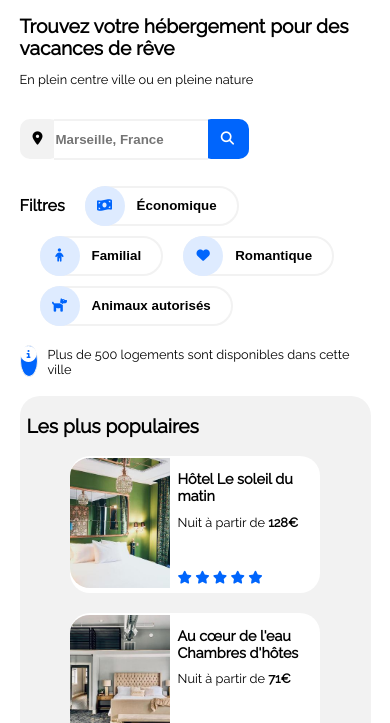
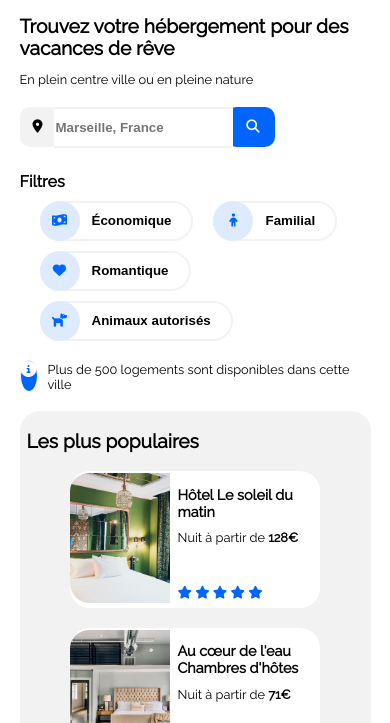
Before and after one commit to Ericwebdev10/ericgautier_2_07012020, a plain HTML site: page index.html in a window 390 px wide. Shown: the part 102-825 px from the top of the page. Drawn offline with Linux system fonts and the light colour scheme.

Commit message:
Fix filters on left side (in resp.)

```diff
--- a/index.css
+++ b/index.css
@@ -130,6 +130,12 @@ header p
     font-size: 0.8em;
 }
 
+#header_search_form
+{
+    margin-top: 20px; /*replace <br> to keep margin with text above*/
+    height: 45px; /* replace <br> to move block filters from left to bottom*/
+}
+
 #search_map_icon
 {
     background-color: #f2f2f2;
@@ -158,7 +164,7 @@ header p
     border-left: none;
     margin-left: -6px;
     float: left;
-    width: 11%;
+    width: 20%;
     min-width: 150px;
     position: relative; /*this is to bring item to front */
     z-index: 2;         /*this is to bring item to front with higher z-index */
@@ -210,6 +216,10 @@ header p
     {
         visibility: visible;
     }
+    #search_input
+    {
+        width: 50%;
+    }
 }
 
 #header_filters
@@ -219,11 +229,19 @@ header p
     flex-wrap: wrap;
  }
 
- #filter_text
+ #filter_text /*blue*/
  {
      font-weight: bold;
      margin-top: 20px;
   }
+
+@media all and (max-width: 767.95px) /*same as OC website breakpoint*/
+{
+    #filter_text /*blue*/
+    {
+        width: 100%; /* move filters to bottom */
+    }
+}
 
 #filter_icon
 {
@@ -302,7 +320,6 @@ header p
     {
         display: flexbox;
         flex-direction: column-reverse;
-
     }
 }
 
--- a/index.html
+++ b/index.html
@@ -29,35 +29,30 @@
 
             <h1 class="border red">Trouvez votre hébergement pour des vacances de rêve</h1>
             <p class="border red">En plein centre ville ou en pleine nature</p>
-            <br>
 
-            <div id="header_search" class="border black">
-                <form id="header_search_form" class="border red" method="POST" action="__"> <!--keep action= "blank" to avoid error message when clicked-->
-                    <button id="search_map_icon" type="button" class="border red"><i class='fas fa-map-marker-alt'></i></button> <!--need script in head <script src='https://kit.fontawesome.com/a076d05399.js'></script>-->
-                    <input id="search_input" type="text" class="border red" placeholder="Marseille, France" name="search">
-                    <button id="search_button" type="submit" class="border red">Rechercher</button>
-                    <button id="search_button_icon" type="submit" class="border red"><i class='fas fa-search'></i></button> <!--for responsive design : icon replace text "Rechercher"-->
-                </form>
-            </div>
-            <br>
-            <br>
-            <br>
+            <form id="header_search_form" class="border blue" method="POST" action="__"> <!--keep action= "blank" to avoid error message when clicked-->
+                <button id="search_map_icon" type="button" class="border red"><i class='fas fa-map-marker-alt'></i></button> <!--need script in head <script src='https://kit.fontawesome.com/a076d05399.js'></script>-->
+                <input id="search_input" type="text" class="border red" placeholder="Marseille, France" name="search">
+                <button id="search_button" type="submit" class="border red">Rechercher</button>
+                <button id="search_button_icon" type="submit" class="border red"><i class='fas fa-search'></i></button> <!--for responsive design : icon replace text "Rechercher"-->
+            </form>
+
 
             <div id="header_filters" class="border black">
-                <div id="filter_text">Filtres</div>
-                <form method="POST" action="">
+                <div id="filter_text" class="border blue">Filtres</div>
+                <form method="POST" action="" class="border blue">
                     <button id="filter_icon" type="button"><i class='fas fa-money-bill-wave'></i></button>
                     <button id="filter_button" type="submit">Économique</button>
                 </form>
-                <form method="POST" action="">
+                <form method="POST" action="" class="border blue">
                     <button id="filter_icon" type="button"><i class="fas fa-child"></i></button>
                     <button id="filter_button" type="submit">Familial</button>
                 </form>
-                <form method="POST" action="">
+                <form method="POST" action="" class="border blue">
                     <button id="filter_icon" type="button"><i class="fas fa-heart"></i></button>
                     <button id="filter_button" type="submit">Romantique</button>
                 </form>
-                <form method="POST" action="">
+                <form method="POST" action="" class="border blue">
                     <button id="filter_icon" type="button"><i class="fas fa-dog"></i></button>
                     <button id="filter_button" type="submit">Animaux autorisés</button>
                 </form>
```
